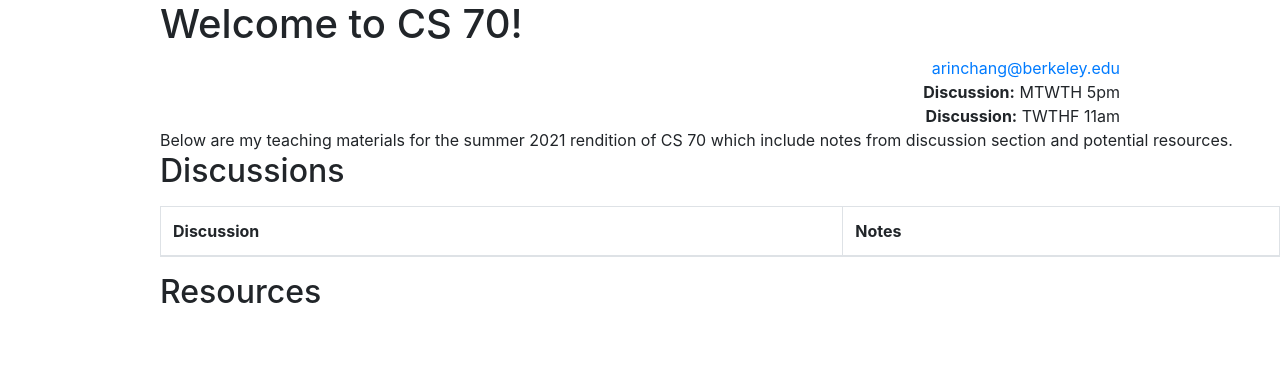
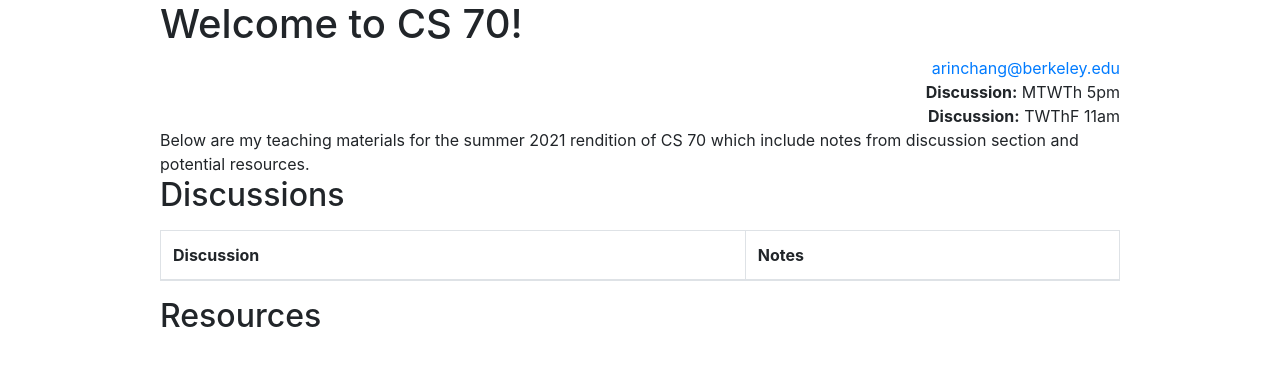
Before and after one commit to arinchang/arinchang.github.io, a React (Create React App) app: page / in a window 1280 px wide. Shown: the top 366 px of the page. Built offline with nearby package versions, Linux system fonts and the light colour scheme.

Commit message:
finish table set-up

```diff
--- a/src/index.css
+++ b/src/index.css
@@ -1,6 +1,7 @@
 body {
   margin: 0;
   padding-left: 160px;
+  padding-right: 160px;
   font-family: -apple-system, BlinkMacSystemFont, 'Segoe UI', 'Roboto', 'Oxygen',
     'Ubuntu', 'Cantarell', 'Fira Sans', 'Droid Sans', 'Helvetica Neue',
     sans-serif;
@@ -20,6 +21,6 @@ code {
 }
 
 #contact {
-  padding-right: 160px;
+  /* padding-right: 160px; */
   text-align: right;
 }
--- a/src/index.tsx
+++ b/src/index.tsx
@@ -6,13 +6,13 @@ import reportWebVitals from './reportWebVitals';
 import 'bootstrap/dist/css/bootstrap.min.css';
 import {Table} from 'react-bootstrap';
 
-const discussions = [
-  {
-    name: "Discussion 1A",
-    worksheet: "REPLACE WITH LINK",
-    section_note: "REPLACE WITH ACTUAL LINK"
-  }
-]
+// const discussions = [
+//   {
+//     name: "Discussion 1A",
+//     worksheet: "REPLACE WITH LINK",
+//     section_note: "REPLACE WITH ACTUAL LINK"
+//   }
+// ]
 
 ReactDOM.render(
   <React.StrictMode>
@@ -22,8 +22,8 @@ ReactDOM.render(
       <h1> Welcome to CS 70! </h1>
       <div id="contact">
         <a href="mailto:arinchang@berkeley.edu" target="_blank" rel="noopener noreferrer">arinchang@berkeley.edu</a><br></br>
-        <strong>Discussion:</strong> MTWTH 5pm <br></br>
-        <strong>Discussion:</strong> TWTHF 11am <br></br>
+        <strong>Discussion:</strong> MTWTh 5pm <br></br>
+        <strong>Discussion:</strong> TWThF 11am <br></br>
       </div>
 
       <div>Below are my teaching materials for the summer 2021 rendition of CS 70 which include notes from discussion section and potential resources.</div>
@@ -39,13 +39,11 @@ ReactDOM.render(
           </thead>
           <tbody>
             <tr>
-              {/* <td>Discussion 1A</td>
+              {/* <td>{<a href="https://www.eecs70.org/static/notes/n0.pdf" target="_blank" rel="noopener noreferrer">Note 0</a>}</td>
               <td>Note</td> */}
             </tr>
           </tbody>
         </Table>
-        {/* <a href="https://www.eecs70.org/static/notes/n0.pdf">Note 0</a><br></br>
-        <a href="http://www.eecs70.org/static/notes/n1.pdf">Note 1</a> */}
       </div>
 
       <h2>Resources</h2>
```
